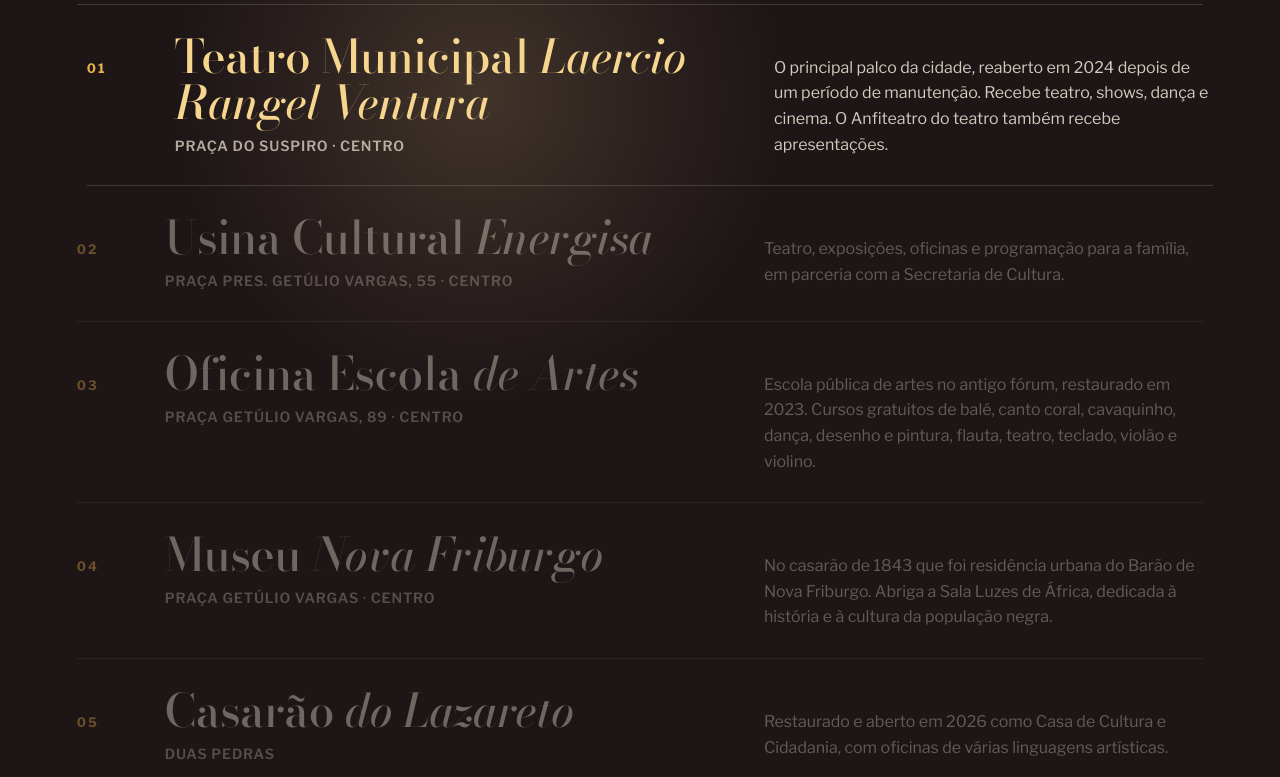
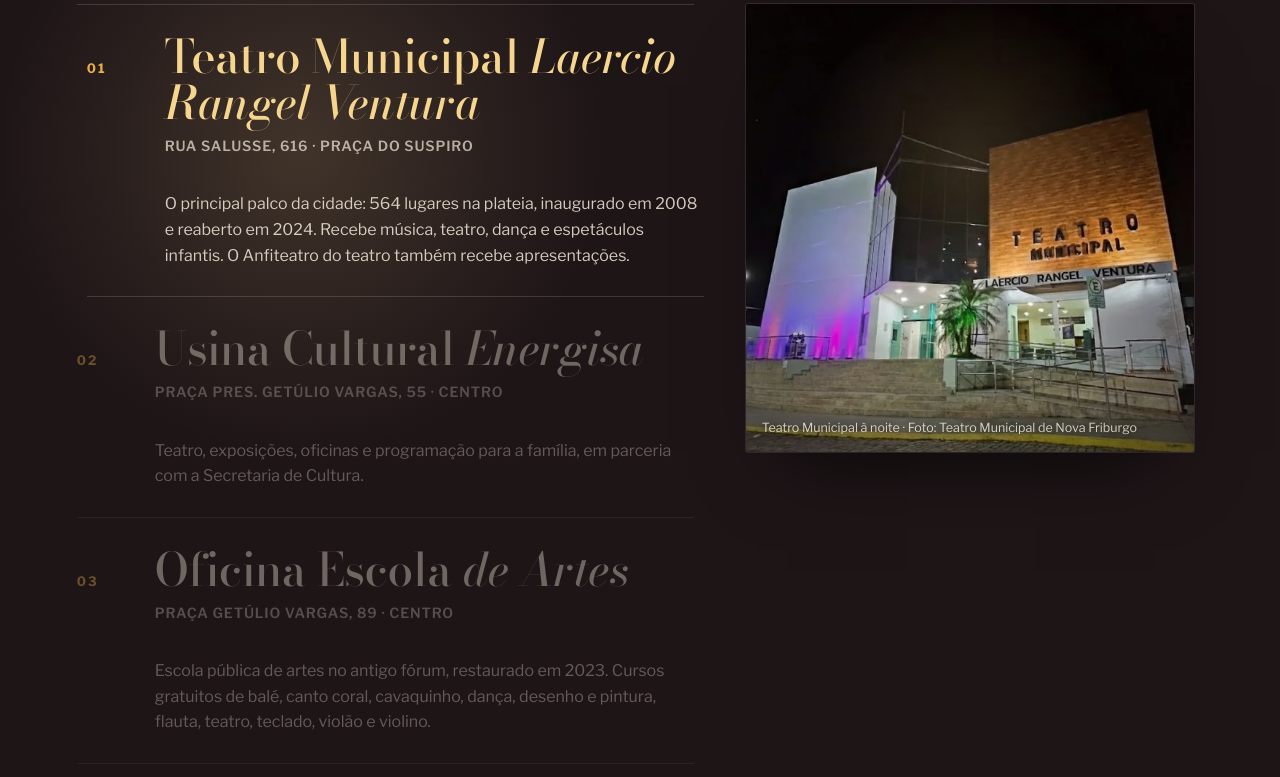
Before and after one commit to danielfigueira01/cultura-nova-friburgo, a plain HTML site: page index.html in a window 1280 px wide. Shown: the part 6159-6936 px from the top of the page. Drawn offline with nearby package versions, Linux system fonts and the light colour scheme.

Commit message:
Fotos dos palcos: Teatro Municipal e Praça Getúlio Vargas

```diff
--- a/index.html
+++ b/index.html
@@ -126,8 +126,19 @@ h1,h2,h3{font-family:var(--display);font-weight:500;margin:0;line-height:1;lette
 .elenco li .desc a{color:var(--luz-clara)}
 .elenco li.em-cena{opacity:1;transform:translateX(10px)}
 .elenco li.em-cena h3{color:var(--luz-clara)}
-.foto-palco{position:relative;margin:56px 0 0;overflow:hidden}
-.foto-palco img{width:100%;aspect-ratio:21/9;object-fit:cover;border-radius:2px;transform:scale(1.1)}
+.palcos-corpo{position:relative;display:grid;grid-template-columns:minmax(0,1.35fr) minmax(0,1fr);gap:clamp(28px,4vw,64px);align-items:start}
+.elenco li{grid-template-columns:50px minmax(0,1fr) !important}
+.elenco li .desc{grid-column:2;margin-top:6px !important}
+.elenco li .mini{display:none}
+.painel{position:sticky;top:120px;aspect-ratio:1/1;max-height:56vh}
+.quadro{position:absolute;inset:0;margin:0;opacity:0;transition:opacity .6s ease;overflow:hidden;border-radius:2px;box-shadow:0 0 0 1px rgba(241,233,218,.1),0 40px 80px -40px rgba(0,0,0,.8)}
+.quadro.ativo{opacity:1}
+.quadro img{width:100%;height:100%;object-fit:cover;transform:scale(1.06);transition:transform 1.2s cubic-bezier(.22,1,.36,1)}
+.quadro.ativo img{transform:scale(1)}
+.quadro::after{content:"";position:absolute;inset:0;background:radial-gradient(circle at 50% 35%,rgba(246,213,142,.18),rgba(18,13,16,0) 45%,rgba(18,13,16,.55) 100%);pointer-events:none}
+.quadro figcaption{position:absolute;left:16px;right:16px;bottom:14px;z-index:2;font-size:12.5px;color:rgba(241,233,218,.85);text-shadow:0 1px 8px rgba(0,0,0,.8)}
+.quadro.sem-foto{background:radial-gradient(circle at 50% 30%,#5A0F1C,#2A0A12 70%);display:grid;place-items:center}
+.nome-grande{font-family:var(--display);font-style:italic;font-size:clamp(44px,5vw,80px);color:var(--luz-clara);text-align:center;padding:0 20px;line-height:1}
 .palcos .credito{color:rgba(241,233,218,.6)}
 
 /* ---------- 5. o ano em cartaz ---------- */
@@ -215,7 +226,11 @@ h1,h2,h3{font-family:var(--display);font-weight:500;margin:0;line-height:1;lette
   .peca h3{font-size:clamp(30px,9vw,46px);margin:18px 0 10px}
   .peca p{font-size:14px}
   .elenco li{grid-template-columns:1fr;gap:6px;padding:22px 0}
-  .foto-palco img{aspect-ratio:4/3}
+  .palcos-corpo{grid-template-columns:1fr}
+  .painel{display:none}
+  .elenco li .mini{display:block;width:100%;aspect-ratio:16/9;object-fit:cover;border-radius:2px;margin:6px 0 14px}
+  .elenco li{grid-template-columns:1fr !important}
+  .elenco li .desc{grid-column:1}
   .meses{grid-template-columns:repeat(2,minmax(0,1fr))}
   .mes{min-height:150px;padding:14px}
   .rodape ul{columns:1}
@@ -225,6 +240,7 @@ h1,h2,h3{font-family:var(--display);font-weight:500;margin:0;line-height:1;lette
 .fx-reduzido .sala .fx-palco{position:relative;min-height:100vh}
 .fx-reduzido .revelado{opacity:1}
 .fx-reduzido .elenco li{opacity:1;transform:none}
+.fx-reduzido .quadro[data-para="1"]{opacity:1}
 </style>
 </head>
 <body>
@@ -301,15 +317,21 @@ h1,h2,h3{font-family:var(--display);font-weight:500;margin:0;line-height:1;lette
     <div><p class="rotulo">O elenco de espaços</p><h2 id="titulo-palcos" style="margin-top:14px">Os palcos <em>da cidade.</em></h2></div>
     <p>Passe o mouse ou role a página: o refletor ilumina um palco de cada vez.</p>
   </div>
+  <div class="palcos-corpo">
   <ol class="elenco" id="elenco">
-    <li><span class="n">01</span><div><h3>Teatro Municipal <em>Laercio Rangel Ventura</em></h3><p class="onde">Praça do Suspiro · Centro</p></div><p class="desc">O principal palco da cidade, reaberto em 2024 depois de um período de manutenção. Recebe teatro, shows, dança e cinema. O Anfiteatro do teatro também recebe apresentações.</p></li>
-    <li><span class="n">02</span><div><h3>Usina Cultural <em>Energisa</em></h3><p class="onde">Praça Pres. Getúlio Vargas, 55 · Centro</p></div><p class="desc">Teatro, exposições, oficinas e programação para a família, em parceria com a Secretaria de Cultura.</p></li>
-    <li><span class="n">03</span><div><h3>Oficina Escola <em>de Artes</em></h3><p class="onde">Praça Getúlio Vargas, 89 · Centro</p></div><p class="desc">Escola pública de artes no antigo fórum, restaurado em 2023. Cursos gratuitos de balé, canto coral, cavaquinho, dança, desenho e pintura, flauta, teatro, teclado, violão e violino.</p></li>
-    <li><span class="n">04</span><div><h3>Museu <em>Nova Friburgo</em></h3><p class="onde">Praça Getúlio Vargas · Centro</p></div><p class="desc">No casarão de 1843 que foi residência urbana do Barão de Nova Friburgo. Abriga a Sala Luzes de África, dedicada à história e à cultura da população negra.</p></li>
-    <li><span class="n">05</span><div><h3>Casarão <em>do Lazareto</em></h3><p class="onde">Duas Pedras</p></div><p class="desc">Restaurado e aberto em 2026 como Casa de Cultura e Cidadania, com oficinas de várias linguagens artísticas.</p></li>
-    <li><span class="n">06</span><div><h3>Centro Cultural <em>Bernardo Monteverde</em></h3><p class="onde">Alto</p></div><p class="desc">Abriga uma unidade de atendimento da Secretaria Municipal de Cultura.</p></li>
+    <li data-n="1"><span class="n">01</span><div><img class="mini" src="img/teatro-fachada.webp" alt="Fachada iluminada do Teatro Municipal Laercio Rangel Ventura à noite" loading="lazy"><h3>Teatro Municipal <em>Laercio Rangel Ventura</em></h3><p class="onde">Rua Salusse, 616 · Praça do Suspiro</p></div><p class="desc">O principal palco da cidade: 564 lugares na plateia, inaugurado em 2008 e reaberto em 2024. Recebe música, teatro, dança e espetáculos infantis. O Anfiteatro do teatro também recebe apresentações.</p></li>
+    <li data-n="2"><span class="n">02</span><div><img class="mini" src="img/praca-getulio.webp" alt="Praça Getúlio Vargas arborizada, no Centro" loading="lazy"><h3>Usina Cultural <em>Energisa</em></h3><p class="onde">Praça Pres. Getúlio Vargas, 55 · Centro</p></div><p class="desc">Teatro, exposições, oficinas e programação para a família, em parceria com a Secretaria de Cultura.</p></li>
+    <li data-n="3"><span class="n">03</span><div><img class="mini" src="img/praca-getulio.webp" alt="Praça Getúlio Vargas arborizada, no Centro" loading="lazy"><h3>Oficina Escola <em>de Artes</em></h3><p class="onde">Praça Getúlio Vargas, 89 · Centro</p></div><p class="desc">Escola pública de artes no antigo fórum, restaurado em 2023. Cursos gratuitos de balé, canto coral, cavaquinho, dança, desenho e pintura, flauta, teatro, teclado, violão e violino.</p></li>
+    <li data-n="4"><span class="n">04</span><div><img class="mini" src="img/praca-getulio.webp" alt="Praça Getúlio Vargas arborizada, no Centro" loading="lazy"><h3>Museu <em>Nova Friburgo</em></h3><p class="onde">Praça Getúlio Vargas · Centro</p></div><p class="desc">No casarão de 1843 que foi residência urbana do Barão de Nova Friburgo. Abriga a Sala Luzes de África, dedicada à história e à cultura da população negra.</p></li>
+    <li data-n="5"><span class="n">05</span><div><h3>Casarão <em>do Lazareto</em></h3><p class="onde">Duas Pedras</p></div><p class="desc">Restaurado e aberto em 2026 como Casa de Cultura e Cidadania, com oficinas de várias linguagens artísticas.</p></li>
+    <li data-n="6"><span class="n">06</span><div><h3>Centro Cultural <em>Bernardo Monteverde</em></h3><p class="onde">Alto</p></div><p class="desc">Abriga uma unidade de atendimento da Secretaria Municipal de Cultura.</p></li>
   </ol>
-  <figure class="foto-palco" data-fx="subir"><img data-fx-paralaxe="0.06" src="img/suspiro.webp" alt="Praça do Suspiro com a igreja e o teleférico, onde fica o Teatro Municipal" loading="lazy"><figcaption class="credito">Praça do Suspiro, endereço do Teatro Municipal · Foto: João Luccas Oliveira</figcaption></figure>
+  <div class="painel" aria-hidden="true">
+    <figure class="quadro" data-para="1"><img src="img/teatro-fachada.webp" alt="" loading="lazy"><figcaption>Teatro Municipal à noite · Foto: Teatro Municipal de Nova Friburgo</figcaption></figure>
+    <figure class="quadro" data-para="2 3 4"><img src="img/praca-getulio.webp" alt="" loading="lazy"><figcaption>Praça Getúlio Vargas · Foto: Donatas Dabravolskas (CC BY-SA 4.0)</figcaption></figure>
+    <figure class="quadro sem-foto" data-para="5 6"><span class="nome-grande" id="nome-grande">Lazareto</span><figcaption>Foto a incluir</figcaption></figure>
+  </div>
+  </div>
 </section>
 
 <!-- 5. O ANO EM CARTAZ -->
@@ -394,7 +416,8 @@ h1,h2,h3{font-family:var(--display);font-weight:500;margin:0;line-height:1;lette
     <ul>
       <li>Vídeo de abertura: Prefeitura de Nova Friburgo · Secretaria de Turismo</li>
       <li>Centro com ipê florido e teleférico na neblina: Daniel Marcus</li>
-      <li>Praça do Suspiro: João Luccas Oliveira</li>
+      <li>Teatro Municipal à noite: site do Teatro Municipal de Nova Friburgo</li>
+      <li>Praça Getúlio Vargas: Donatas Dabravolskas, CC BY-SA 4.0, via Wikimedia Commons</li>
       <li>Nova Friburgo, Coleção Brasiliana Iconográfica: domínio público, via Wikimedia Commons</li>
     </ul>
   </details>
@@ -453,6 +476,15 @@ h1,h2,h3{font-family:var(--display);font-weight:500;margin:0;line-height:1;lette
     if (li === atual) return;
     if (atual) atual.classList.remove('em-cena');
     atual = li; if (li) li.classList.add('em-cena');
+    mostrar(li);
+  }
+  var quadros = Array.prototype.slice.call(document.querySelectorAll('.quadro'));
+  var nomeGrande = document.getElementById('nome-grande');
+  function mostrar(li){
+    if (!li) return;
+    var n = li.getAttribute('data-n');
+    quadros.forEach(function(q){ q.classList.toggle('ativo', q.getAttribute('data-para').split(' ').indexOf(n) >= 0); });
+    if (n === '5' || n === '6'){ nomeGrande.textContent = n === '5' ? 'Lazareto' : 'Monteverde'; }
   }
   function maisPerto(y){
     var melhor = null, dist = 1e9;
```
Also changed, not shown: img/praca-getulio.webp (added), img/suspiro.webp (deleted), img/teatro-fachada.webp (added).
